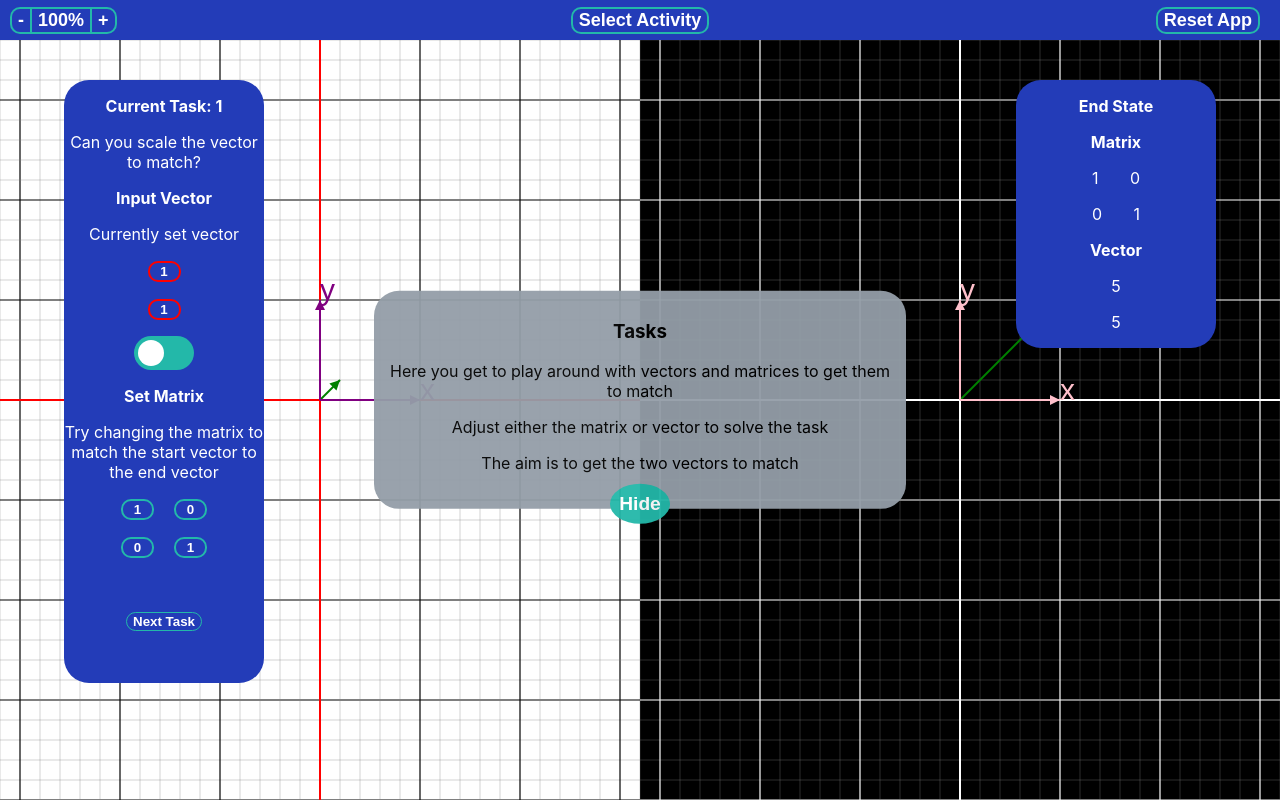
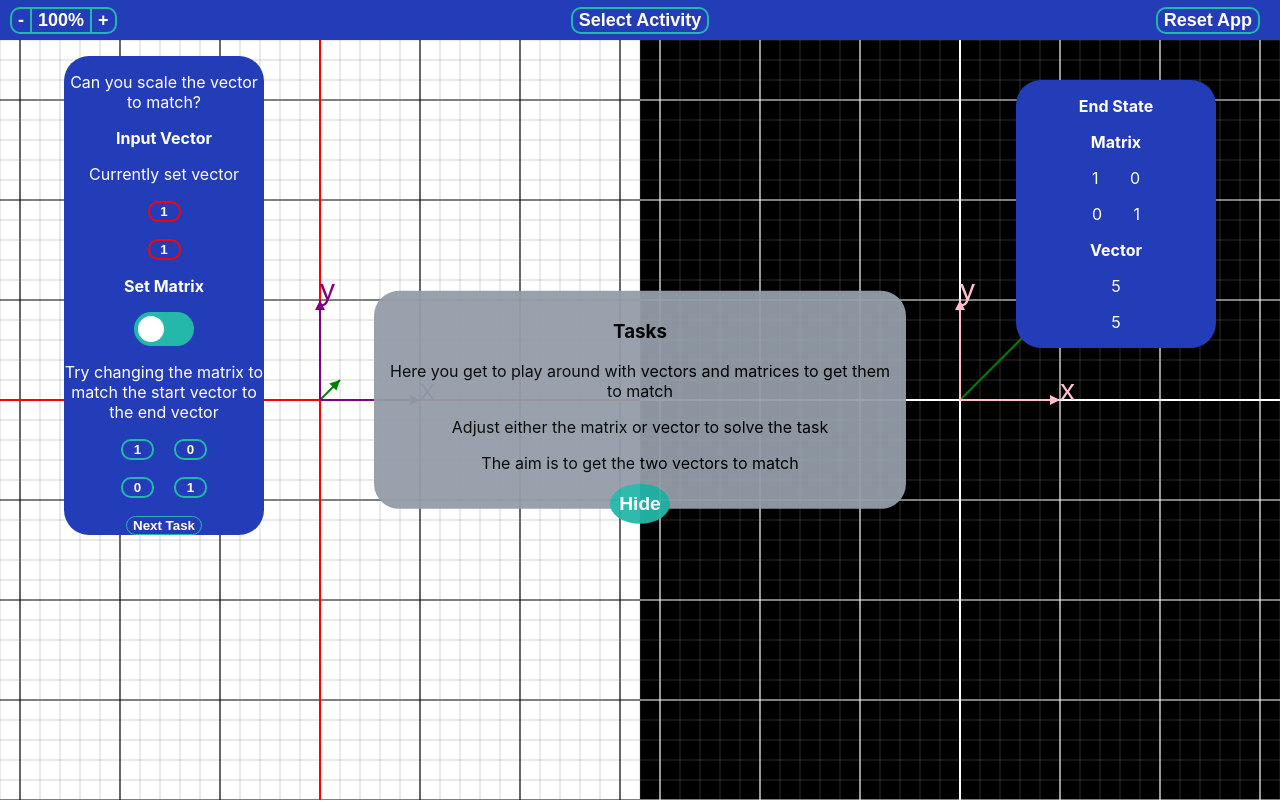
Before and after one commit to SimpsonThomas/maths-web, a React (Create React App) app: page / in a window 1280 px wide. Built offline with nearby package versions, Linux system fonts and the light colour scheme.

Commit message:
Tiding the matrix box bar

```diff
--- a/src/App.js
+++ b/src/App.js
@@ -45,7 +45,6 @@ const [scrollLevel, setScroll] = useState(1)
 
   useEffect(() => {
     function handleScroll(e) {
-      console.log(e)
       let delta = e.wheelDeltaY*0.001
       let current = scrollLevel
       let newScroll = current + delta
@@ -54,12 +53,9 @@ const [scrollLevel, setScroll] = useState(1)
     }
 
     var canvasLists = document.getElementsByClassName("canvas")
-    console.log(canvasLists)
     for (let i =0;i<canvasLists.length;i++) {
       canvasLists[i].addEventListener('wheel', handleScroll)
     }
-    //console.log(mainApp)
-    //mainApp.addEventListener('wheel', handleScroll)
 
     return () => {
       for (let i =0;i<canvasLists.length;i++) {
@@ -96,6 +92,19 @@ const [scrollLevel, setScroll] = useState(1)
   useEffect(() => {
     window.localStorage.setItem('screen', JSON.stringify(activity))
   }, [activity])
+
+  useEffect(() => {
+    function handleKeypress(e) {
+      if (e.key === 'Escape') {
+        setActivity({...activity,
+          selection: false
+        })
+      }
+    }
+    if (activity.selection) window.addEventListener('keydown', handleKeypress)
+
+    return () => window.removeEventListener('keydown', handleKeypress)
+  })
 
   let initialStateCanvas = {
     matrix: {'new':{1:1,2:0,3:0,4:1}, 'old':{1:1,2:0,3:0,4:1}, 'change':'done'},
@@ -177,7 +186,8 @@ const [scrollLevel, setScroll] = useState(1)
             switch (taskType) {
                 case 'normal':
                     newState = {...newState,
-                        matrix:{...state.matrix,'new':nextTask.startMat, 'old':nextTask.startMat, 'change':'done', angle: {x:0,y:0}, scale:{x:1,y:1}},
+                        matrix:{...state.matrix,'new':nextTask.startMat, 'old':nextTask.startMat, 'change':'done', angle: {x:0,y:0}, scale:{x:1,y:1},
+                         angleMat: nextTask.type === 'vec' ? false : state.matrix.angleMat},
                         matrixEnd:{'new':nextTask.endMat, 'old':nextTask.endMat, 'change':'done'},
                         vecStart:{...nextTask.startVec, 'old':nextTask.startVec, 'change':'done', angle:45, scale:1},
                         vecEnd:{...nextTask.endVec, 'old':nextTask.endVec, 'change':'done'},
--- a/src/Components/activities/Tasks.js
+++ b/src/Components/activities/Tasks.js
@@ -207,14 +207,14 @@ const Tasks = props => {
                 data: {
                     [type] : {
                         ...state.matrix[type],
-                        [axis] : value
+                        [axis] : value/10
                     }
                 }
             })
         }
 
         return (
-            <input type="range" min={-range} max={range} value={state.matrix[type][axis]} className="slider" id="myRange"
+            <input type="range" min={-range*10} max={range*10} value={state.matrix[type][axis]*10} disabled={vec ? 'disabled':''} className="slider" id="myRange"
                 onChange={e => updateMatAng(e) }/>
         )
     }
@@ -260,7 +260,6 @@ const Tasks = props => {
     const html = <>
         {!selection ?
             <div className={'matrixBox boxOpen'}>
-                <p className='boxTitle'>Current Task: {state.currentTask.num}</p>
                 <p style={{color:'white'}}>{state.currentTask.description}</p>
                     {taskType !== 'inverse' ? <>
                         <p className='boxTitle'>
@@ -305,14 +304,15 @@ const Tasks = props => {
                     </>}
                     <>
                     <>
-                        <label className="switch">
-                            <input type="checkbox" checked={state.matrix.angleMat}
+
+                        <p className='boxTitle'>{state.matrix.angleMat ? 'Matrix Sliders' : 'Set Matrix'}</p>
+                        {!vec ? <label className="switch">
+                            <input type="checkbox" checked={state.matrix.angleMat} disabled={vec ? 'disabled':''}
                                 onChange={e=> updateState({type:'switchMat'})}/>
                             <span className="sliderToggle round"></span>
-                        </label>
+                        </label> : <></>}
                     </>
                     <div style={{display : !state.matrix.angleMat ? '' : 'none'}}>
-                        <p className='boxTitle'>Set Matrix</p>
                         <p style={{color:'white'}}>{!vec || taskType === 'inverse' ? 'Try changing the matrix to match the start vector to the end vector' : 'Currently set matrix'}</p>
                         <p>
                             {
@@ -326,7 +326,6 @@ const Tasks = props => {
                     </>
                     <>
                         <div style={{display : state.matrix.angleMat ? '' : 'none'}} >
-                        <p className='boxTitle'>Matrix Sliders</p>
                         <p style={{color:'white'}}>{!vec || taskType === 'inverse' ? 'Try changing the matrix to match the start vector to the end vector' : 'Currently set matrix'}</p>
                         <p className='matrixDisplay'>
                             {Math.round(transform1*100)/100} &nbsp; &nbsp; &nbsp; {Math.round(transform2*100)/100}
@@ -337,7 +336,7 @@ const Tasks = props => {
 
                         <div>
                             <p className='boxTitle'>
-                                <button className='quickChange'
+                                <button className='quickChange' disabled={vec ? 'disabled':''}
                                     onClick={e => {e.preventDefault(); quickSetAngle('x','y')}}>
                                         Angle X:</button>
                                 &nbsp; &nbsp; <span className='sliderDisplay'>{state.matrix.angle.x}</span></p>
@@ -346,7 +345,7 @@ const Tasks = props => {
 
                         <div className='boxTitle'>
                             <p>
-                                <button className='quickChange'
+                                <button className='quickChange' disabled={vec ? 'disabled':''}
                                     onClick={e => {e.preventDefault(); quickSetAngle('y','x')}}>
                                         Angle Y:</button>
                                 &nbsp; &nbsp; <span className='sliderDisplay'>{state.matrix.angle.y}</span></p>
@@ -362,12 +361,10 @@ const Tasks = props => {
                         </div>
                 </div>
                     </>
-                    <p>&nbsp;</p>
                 <p></p>
-                <button className='quickChange'
+                {process.env.NODE_ENV === 'development' ?<button className='quickChange'
                     onClick={e => {nextTask(e)}}>
-                    Next Task</button>
-                <p>&nbsp;</p>
+                    Next Task</button> : <></>}
             </div>
             : <></>}
         {!selection ?
--- a/src/Components/canvas.css
+++ b/src/Components/canvas.css
@@ -22,7 +22,7 @@ canvas {
 }
 
 .boxOpen {
-    max-height: 80vh;
+    max-height: 90vh;
 }
 
 .boxClosed {
@@ -32,7 +32,7 @@ canvas {
     border-radius: 25px;
     position: absolute;
     left: 5vw;
-    top: 10vh;
+    top: 7vh;
     width:200px;
     background-color: #233cb8;
     transition-duration: 0.5s;
```
